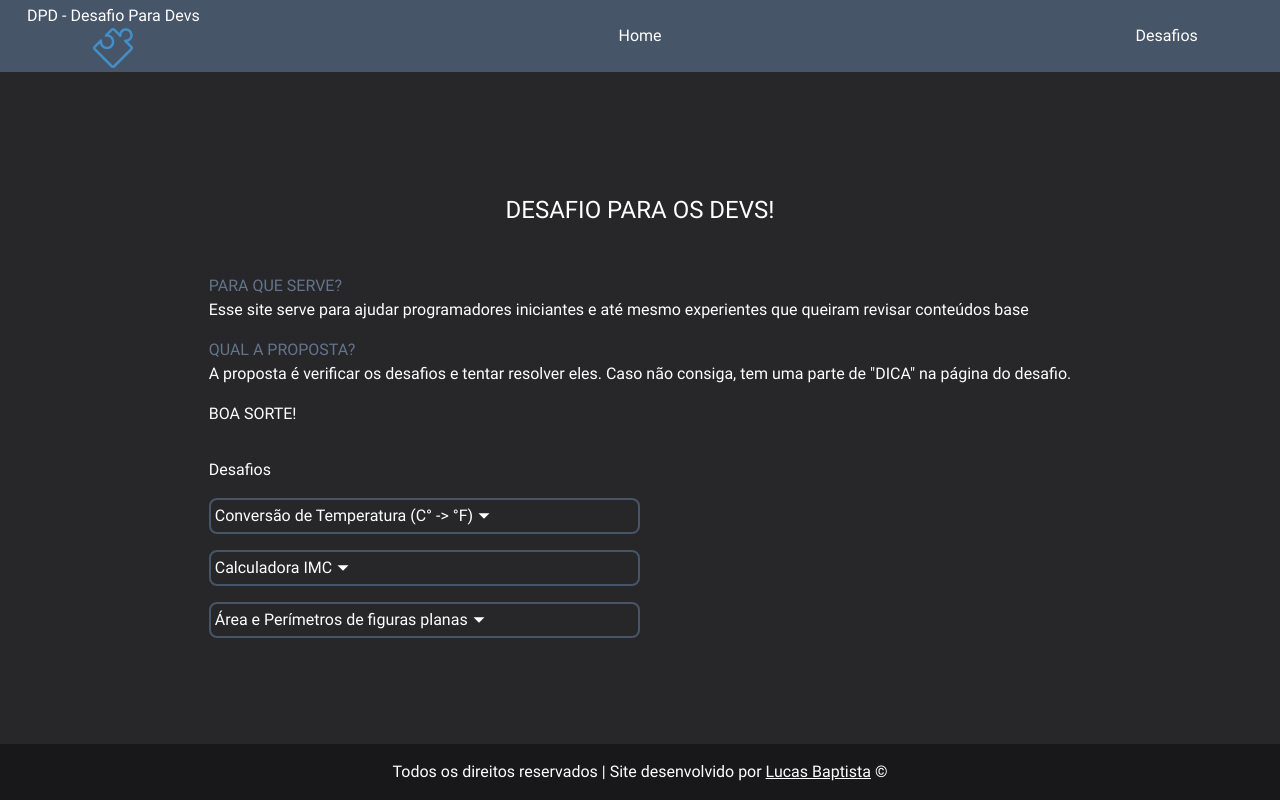
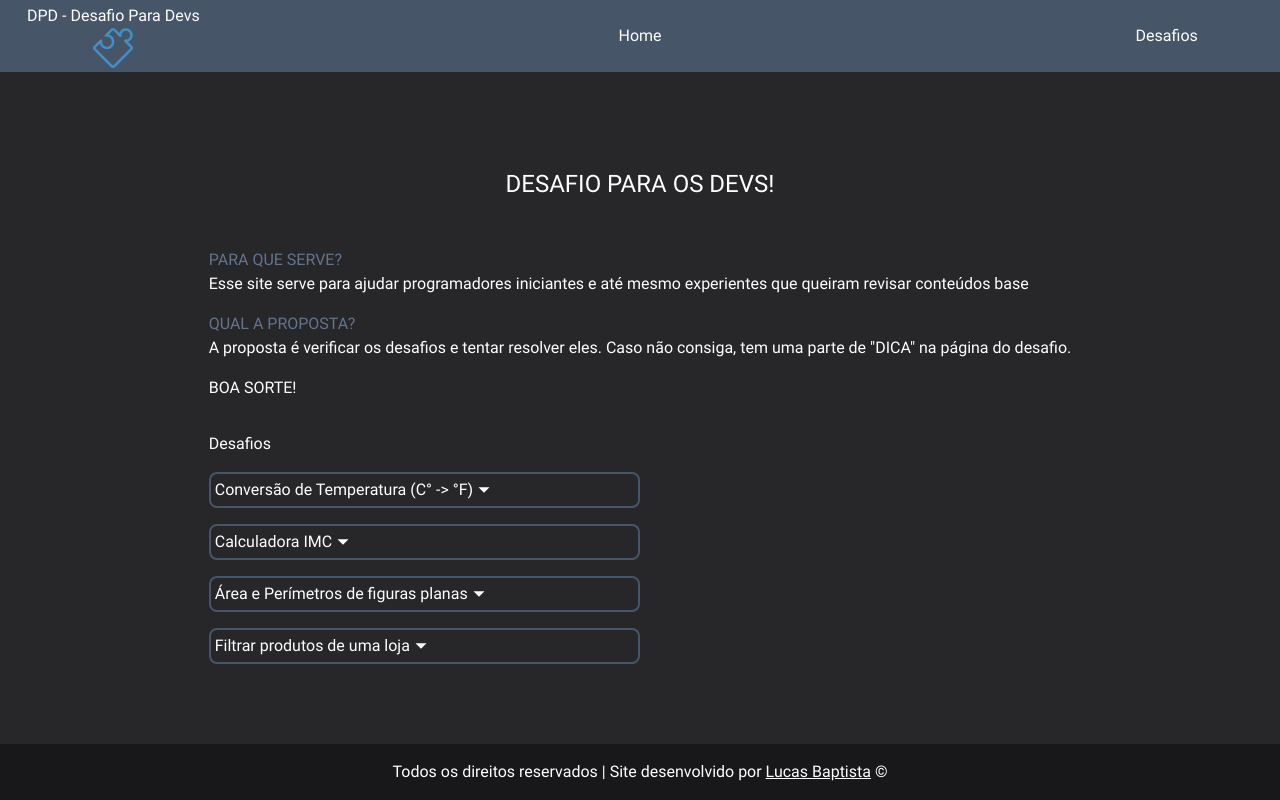
Before and after one commit to luscabap/desafios, a React (Vite) app: page / in a window 1280 px wide. Built offline with nearby package versions, Linux system fonts and the light colour scheme.

Commit message:
types: API Response

```diff
--- a/src/data/desafios.ts
+++ b/src/data/desafios.ts
@@ -34,5 +34,15 @@ export const desafios: TDesafio[] = [
     dicas: [
       "Salve os valores digitados pelo usuário em um state."
     ]
+  },
+  {
+    id: uuidv4(),
+    nome: "Filtrar produtos de uma loja",
+    slug: "filtro-produtos",
+    enunciado: "Crie opções de filtrar produtos por preço, quantidade, desconto, categoria crescente e decrescente.",
+    resolucao: "FiltroProdutos",
+    dicas: [
+      "Faça a requisição dos produtos no endpoint: https://dummyjson.com/products"
+    ]
   }
 ]
--- /dev/null
+++ b/src/types/TApiResponse.ts
@@ -0,0 +1,8 @@
+import { Product } from "./TProducts";
+
+export type TApiResponse = {
+  products: Product[];
+  total: number;
+  skip: number;
+  limit: number;
+};
--- /dev/null
+++ b/src/types/TDimensions.ts
@@ -0,0 +1,5 @@
+export type Dimensions = {
+  width: number;
+  height: number;
+  depth: number;
+};
--- /dev/null
+++ b/src/types/TMeta.ts
@@ -0,0 +1,6 @@
+export type Meta = {
+  createdAt: string;
+  updatedAt: string;
+  barcode: string;
+  qrCode: string;
+};
--- /dev/null
+++ b/src/types/TProducts.ts
@@ -0,0 +1,28 @@
+import { Dimensions } from "./TDimensions";
+import { Meta } from "./TMeta";
+import { Review } from "./TReview";
+
+export type Product = {
+  id: number;
+  title: string;
+  description: string;
+  category: string;
+  price: number;
+  discountPercentage: number;
+  rating: number;
+  stock: number;
+  tags: string[];
+  brand: string;
+  sku: string;
+  weight: number;
+  dimensions: Dimensions;
+  warrantyInformation: string;
+  shippingInformation: string;
+  availabilityStatus: string;
+  reviews: Review[];
+  returnPolicy: string;
+  minimumOrderQuantity: number;
+  meta: Meta;
+  thumbnail: string;
+  images: string[];
+};
--- /dev/null
+++ b/src/types/TReview.ts
@@ -0,0 +1,7 @@
+export type Review = {
+  rating: number;
+  comment: string;
+  date: string; // ou Date, dependendo do formato esperado
+  reviewerName: string;
+  reviewerEmail: string;
+};
--- /dev/null
+++ b/src/utils/fetchProducts.ts
@@ -0,0 +1,17 @@
+import axios from "axios"
+import { useState } from "react";
+import { Product } from "../types/TProducts";
+import { TApiResponse } from "../types/TApiResponse";
+
+const useFetchProducts = async () => {
+  const [data, setData] = useState<Product[] | null>(null);
+  const res = await axios.get<TApiResponse>("https://dummyjson.com/products");
+  console.log("res", res)
+  setData(res.data.products)
+
+  return (
+    data
+  )
+}
+
+export default useFetchProducts;
```
